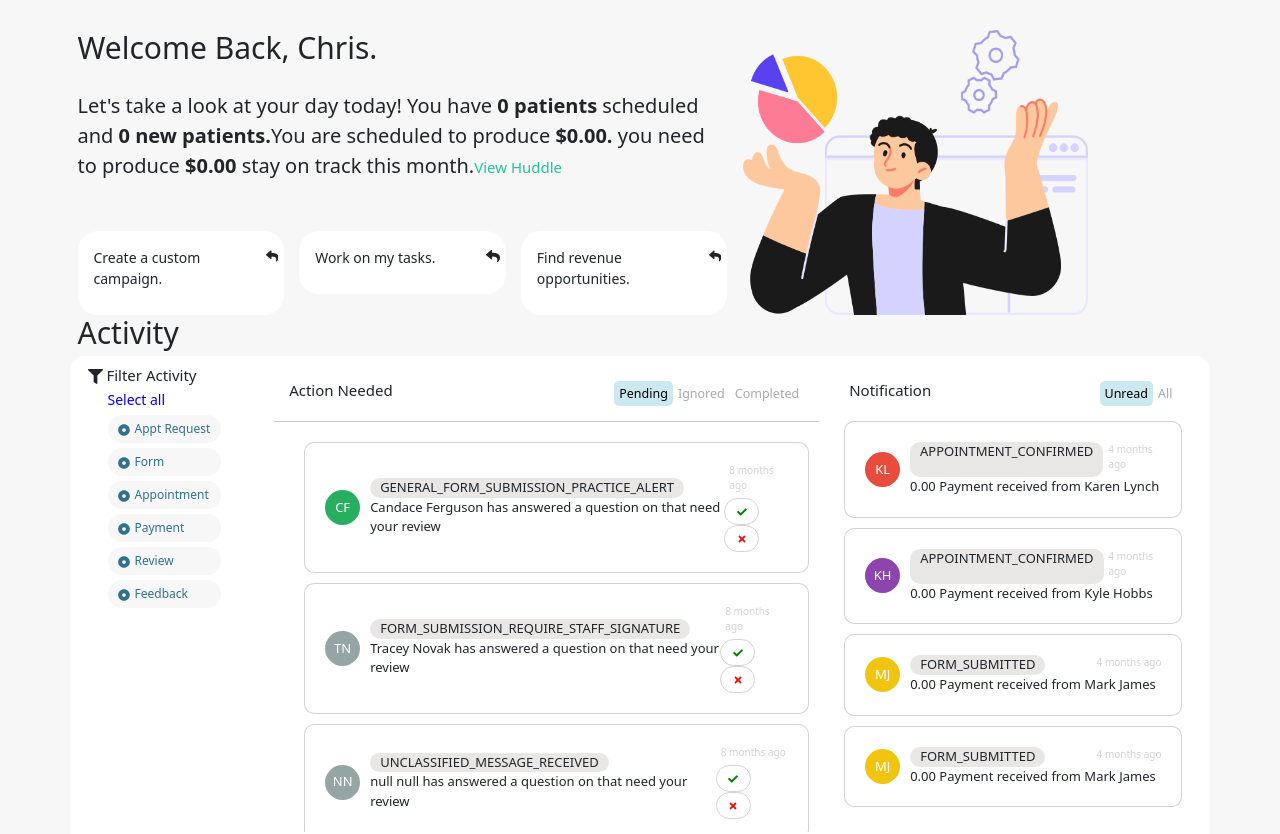
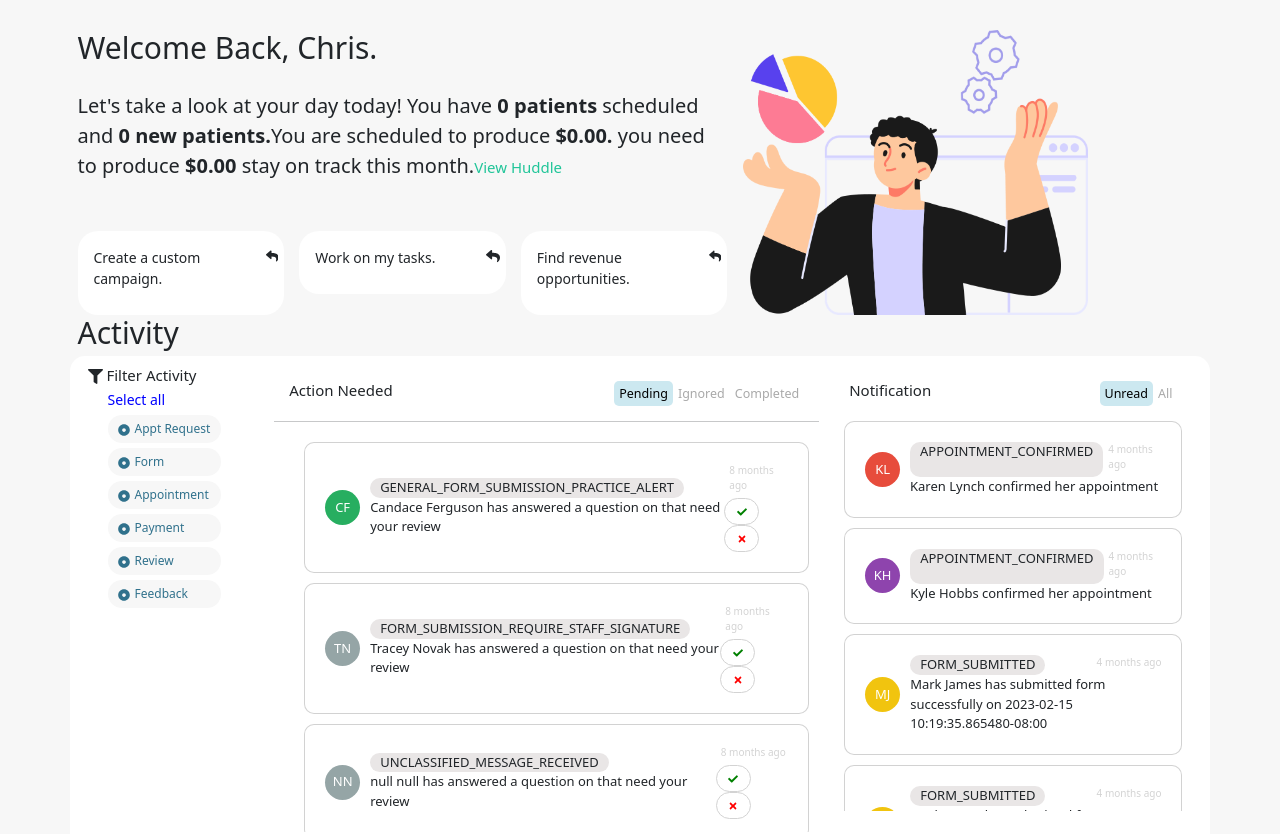
Before and after one commit to manavjha/PBNScreen-Manu, a React (Create React App) app: page / in a window 1280 px wide. Shown: the top 834 px of the page. Built offline with nearby package versions, Linux system fonts and the light colour scheme.

Commit message:
utility function incorporated for object key

```diff
--- a/src/componets/Notification.js
+++ b/src/componets/Notification.js
@@ -30,7 +30,7 @@ export const Notification = () => {
         {
 
           notificationData.map(data => {
-            if (data.status == "unread" && Object.keys(notificationdesc)[0] == "PAYMENT") {
+            if (data.status == "unread") {
               return <>
                 <Card className='wrap'>
                   <Card.Body className='d-flex-1 '>
@@ -43,8 +43,18 @@ export const Notification = () => {
                           <div className='msgsince'>{moment((data.date_created.split("T")[0]).split("-").join(""), "YYYYMMDD").fromNow()}</div>
                         </div>
                         <div>
-                          {`${data.payment_amount} ${notificationdesc.PAYMENT.Desc} ${data.patient_first_name} ${data.patient_last_name} `}
-                        </div>
+                        {notificationTagline.getKeyByValue(data.event_type) =="PAYMENT_RECEIVED" &&
+                          `${data.payment_amount} ${notificationdesc.PAYMENT.Desc} ${data.patient_first_name} ${data.patient_last_name} `
+                         }
+
+                        {notificationTagline.getKeyByValue(data.event_type) =="APPOINTMENT_CONFIRMED" &&
+                          ` ${data.patient_first_name} ${data.patient_last_name} ${notificationdesc.APPOINTMENT.Desc}`
+                         }
+
+                      {notificationTagline.getKeyByValue(data.event_type) =="FORM_SUBMITTED" &&
+                          ` ${data.patient_first_name} ${data.patient_last_name} ${notificationdesc.FORM.Desc} ${data.date_created}`
+                         }
+                          </div>
                       </div>
                     </div>
                   </Card.Body>
--- a/src/constants.js
+++ b/src/constants.js
@@ -75,6 +75,7 @@ export const notificationStatus = {
 
 export const notificationDescriptionMap = {
   PAYMENT: {text:"Payment", Desc:"Payment received from"},
-APPOINTMENT: {text:"Appointment", Desc:"Name confirmed her appointment"},
-APPOINTMENT_REQUESR: {text:"Appt Request", Desc:"you have received a feedback from Name"},
+  APPOINTMENT: {text:"Appointment", Desc:"confirmed her appointment"},
+APPOINTMENT_REQUESTED: {text:"Appt Request", Desc:"has booked an appointment on "},
+FORM: {text:"Form", Desc:"has submitted form successfully on "},
 };
```
